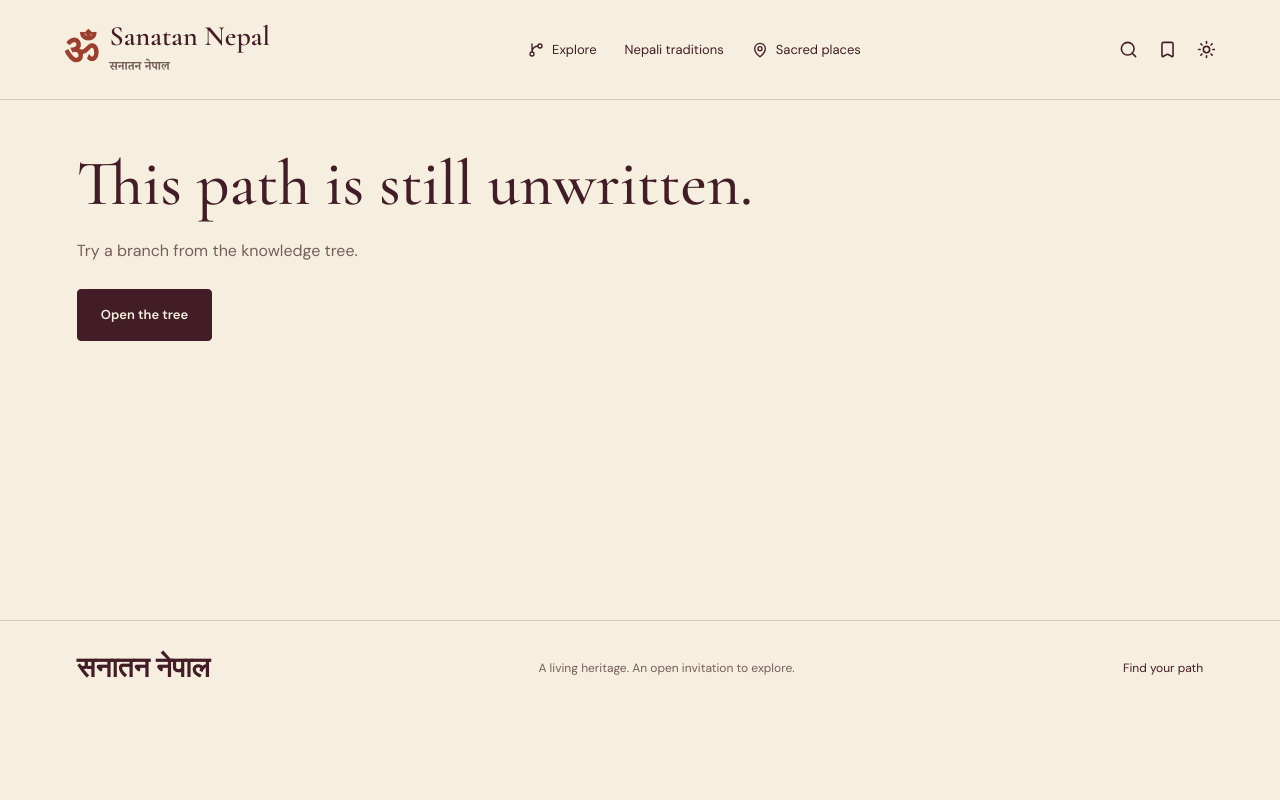
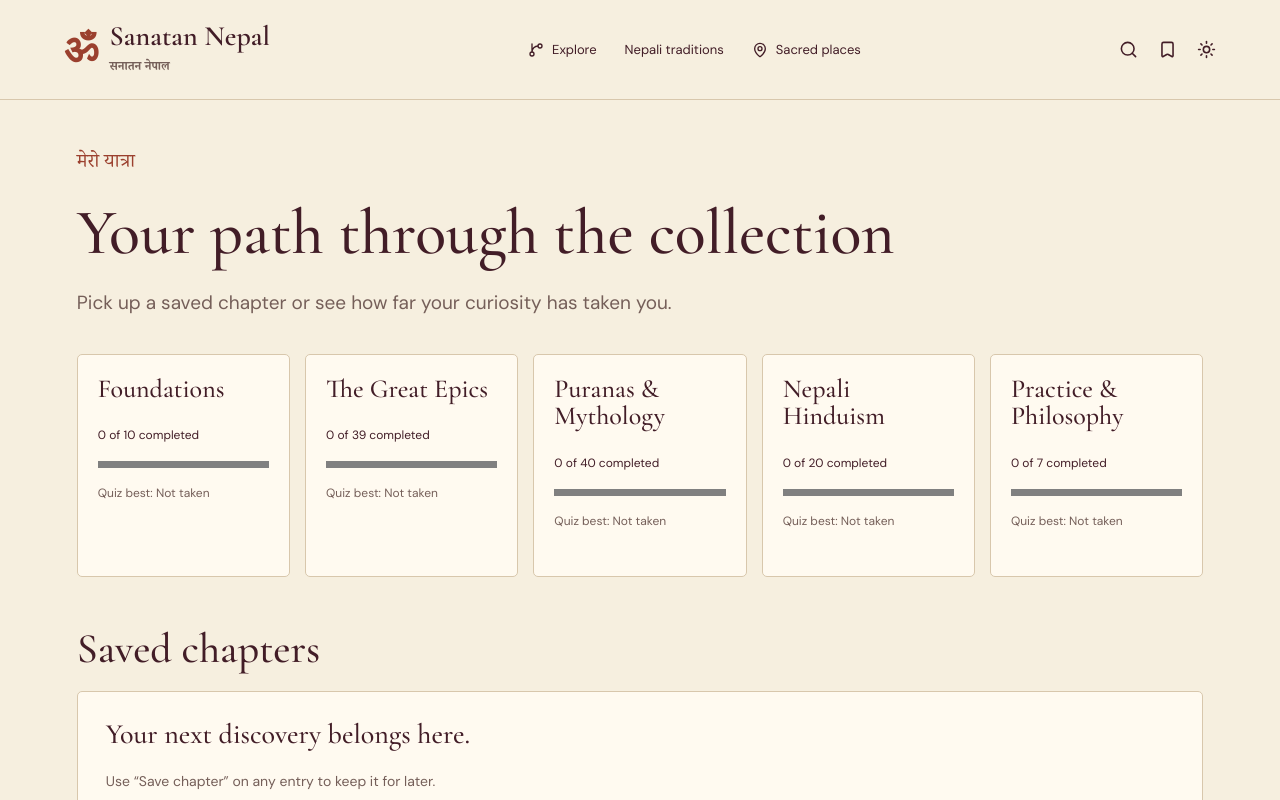
Before and after one commit to prasidupadhya/sanatan-nepal, a React (Vite) app: page /saved in a window 1280 px wide. Shown: the top 800 px of the page. Built offline with nearby package versions, Linux system fonts and the light colour scheme.

Commit message:
feat(progress): add bookmarks and explicit reading completion

```diff
--- a/src/app/App.tsx
+++ b/src/app/App.tsx
@@ -1,3 +1,4 @@
+const Saved = lazy(() => import('./Saved'));
 const TempleMap = lazy(() => import('../components/map/TempleMap'));
 import { lazy, Suspense, useEffect } from 'react';
 import { Link, NavLink, Route, Routes, useLocation } from 'react-router-dom';
@@ -64,6 +65,7 @@ export default function App() {
           }
         >
           <Routes>
+            <Route path="/saved" element={<Saved />} />
             <Route
               path="/temples"
               element={
--- a/src/app/Reading.tsx
+++ b/src/app/Reading.tsx
@@ -1,3 +1,4 @@
+import EntryTools from '../components/ui/EntryTools';
 import Quiz from '../components/quiz/Quiz';
 const TempleMap = lazy(() => import('../components/map/TempleMap'));
 const FestivalWheel = lazy(
@@ -56,7 +57,7 @@ export function Reading() {
       <span className="devanagari">{e.devanagari}</span>
       <h1>{e.title}</h1>
       <p className="lede">{e.summary}</p>
-      <div id="entry-tools" />
+      <EntryTools id={e.id} />
       {e.sections?.map((s) => (
         <section key={s.title}>
           <h2>{s.title}</h2>
--- /dev/null
+++ b/src/app/Saved.tsx
@@ -0,0 +1,69 @@
+import { Link } from 'react-router-dom';
+import { useLearningStore } from '../store/useLearningStore';
+import { entries, branches } from '../content/catalog';
+export default function Saved() {
+  const { bookmarks, completed, scores, toggleBookmark } = useLearningStore();
+  const saved = entries.filter((e) => bookmarks.includes(e.id));
+  return (
+    <section className="page">
+      <span className="devanagari">मेरो यात्रा</span>
+      <h1>Your path through the collection</h1>
+      <p className="lede">
+        Pick up a saved chapter or see how far your curiosity has taken you.
+      </p>
+      <div className="progress-grid">
+        {branches.map((b) => {
+          const all = entries.filter((e) => e.branch === b.id);
+          const done = all.filter((e) => completed.includes(e.id)).length;
+          return (
+            <div className="entry-card" key={b.id}>
+              <Link to={'/branch/' + b.id}>
+                <h3>{b.title}</h3>
+              </Link>
+              <label htmlFor={'progress-' + b.id}>
+                {done} of {all.length} completed
+              </label>
+              <progress
+                id={'progress-' + b.id}
+                value={done}
+                max={all.length || 1}
+              />
+              <p>
+                Quiz best:{' '}
+                {scores[b.id] === undefined ? 'Not taken' : scores[b.id] + '/3'}
+              </p>
+            </div>
+          );
+        })}
+      </div>
+      <h2>Saved chapters</h2>
+      {saved.length ? (
+        <div className="entry-grid">
+          {saved.map((e) => (
+            <div className="entry-card" key={e.id}>
+              <Link to={'/read/' + e.id}>
+                <h3>{e.title}</h3>
+                <p>{e.summary}</p>
+              </Link>
+              <button
+                className="text-link"
+                onClick={() => toggleBookmark(e.id)}
+                aria-label={'Remove ' + e.title + ' from saved chapters'}
+              >
+                Remove bookmark
+              </button>
+            </div>
+          ))}
+        </div>
+      ) : (
+        <div className="entry-card">
+          <h3>Your next discovery belongs here.</h3>
+          <p>Use “Save chapter” on any entry to keep it for later.</p>
+          <Link className="button" to="/explore">
+            Explore the tree
+          </Link>
+        </div>
+      )}
+    </section>
+  );
+}
--- /dev/null
+++ b/src/components/ui/EntryTools.tsx
@@ -0,0 +1,21 @@
+import { Bookmark, CheckCircle } from 'lucide-react';
+import { useLearningStore } from '../../store/useLearningStore';
+export default function EntryTools({ id }: { id: string }) {
+  const saved = useLearningStore((s) => s.bookmarks.includes(id));
+  const completed = useLearningStore((s) => s.completed.includes(id));
+  const toggleBookmark = useLearningStore((s) => s.toggleBookmark);
+  const toggleCompleted = useLearningStore((s) => s.toggleCompleted);
+  return (
+    <div className="entry-tools">
+      <button aria-pressed={saved} onClick={() => toggleBookmark(id)}>
+        <Bookmark size={17} />
+        {saved ? 'Saved chapter' : 'Save chapter'}
+      </button>
+      <button aria-pressed={completed} onClick={() => toggleCompleted(id)}>
+        <CheckCircle size={17} />
+        {completed ? 'Completed' : 'Mark as completed'}
+      </button>
+      <span>Stored on this device</span>
+    </div>
+  );
+}
--- a/src/store/useLearningStore.ts
+++ b/src/store/useLearningStore.ts
@@ -2,12 +2,20 @@ import { create } from 'zustand';
 import { persist } from 'zustand/middleware';
 type LearningState = {
   scores: Record<string, number>;
+  bookmarks: string[];
+  completed: string[];
   saveScore: (section: string, score: number) => void;
+  toggleBookmark: (id: string) => void;
+  toggleCompleted: (id: string) => void;
 };
+const toggle = (list: string[], id: string) =>
+  list.includes(id) ? list.filter((x) => x !== id) : [...list, id];
 export const useLearningStore = create<LearningState>()(
   persist(
     (set) => ({
       scores: {},
+      bookmarks: [],
+      completed: [],
       saveScore: (section, score) =>
         set((s) => ({
           scores: {
@@ -15,6 +23,10 @@ export const useLearningStore = create<LearningState>()(
             [section]: Math.max(s.scores[section] ?? 0, score),
           },
         })),
+      toggleBookmark: (id) =>
+        set((s) => ({ bookmarks: toggle(s.bookmarks, id) })),
+      toggleCompleted: (id) =>
+        set((s) => ({ completed: toggle(s.completed, id) })),
     }),
     { name: 'sanatan-nepal-learning', version: 1 },
   ),
--- a/src/styles/index.css
+++ b/src/styles/index.css
@@ -945,3 +945,63 @@ footer > a:last-child {
     padding: 23px;
   }
 }
+
+.entry-tools {
+  display: flex;
+  gap: 15px;
+  align-items: center;
+  flex-wrap: wrap;
+  margin: 28px 0;
+}
+.entry-tools button {
+  display: flex;
+  align-items: center;
+  gap: 8px;
+  padding: 11px 16px;
+  border: 1px solid var(--line);
+  border-radius: 4px;
+  font-size: 13px;
+  background: var(--surface);
+  color: var(--ink);
+}
+.entry-tools button[aria-pressed='true'] {
+  background: var(--shell);
+  color: #f6efdf;
+}
+.entry-tools span {
+  font-size: 11px;
+  color: var(--muted);
+}
+.progress-grid {
+  display: grid;
+  grid-template-columns: repeat(5, 1fr);
+  gap: 15px;
+  margin: 35px 0 50px;
+}
+.progress-grid .entry-card {
+  padding: 20px;
+}
+.progress-grid h3 {
+  font-size: 26px;
+}
+.progress-grid label,
+.progress-grid p {
+  font-size: 12px;
+}
+progress {
+  width: 100%;
+  height: 7px;
+  display: block;
+  margin: 15px 0;
+  accent-color: var(--accent);
+}
+@media (max-width: 1050px) {
+  .progress-grid {
+    grid-template-columns: repeat(3, 1fr);
+  }
+}
+@media (max-width: 720px) {
+  .progress-grid {
+    grid-template-columns: 1fr 1fr;
+  }
+}
```
Also changed, not shown: 1 other file (tests, documents, lock files or other folders).
